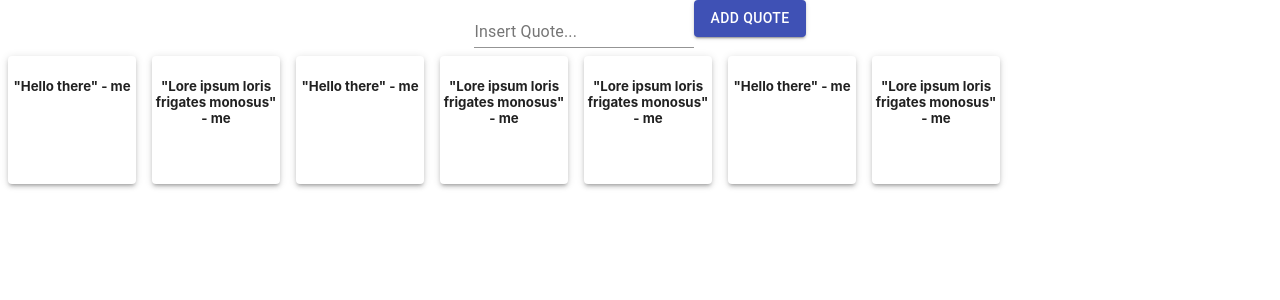
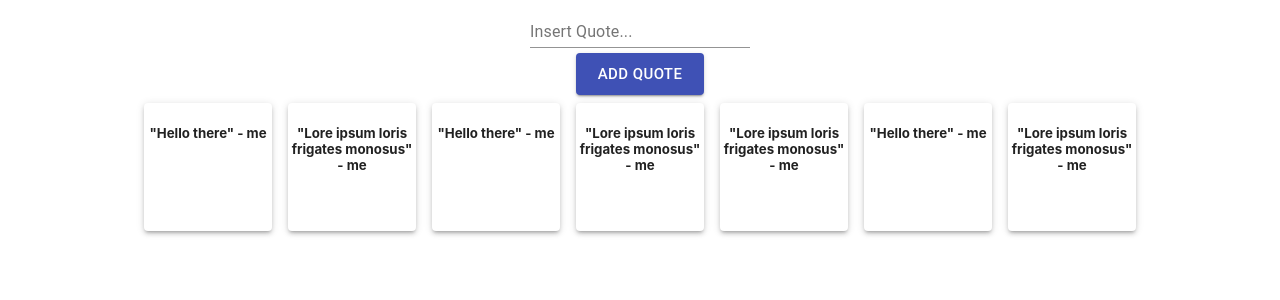
Before and after one commit to JamesonC/univation, a React (Create React App) app: page / in a window 1280 px wide. Shown: the top 300 px of the page. Built offline with nearby package versions, Linux system fonts and the light colour scheme.

Commit message:
justified content center

```diff
--- a/src/App.js
+++ b/src/App.js
@@ -6,6 +6,7 @@ import './App.css';
 const useStyles = makeStyles((theme) => ({
   root: {
     display: 'flex',
+    justifyContent: 'center',
     flexWrap: 'wrap',
     '& > *': {
       margin: theme.spacing(1),
@@ -35,10 +36,11 @@ const App = () => {
   };
 
   const submitQuote = value => {
-    setData([...data, {id: data.length + 1, quote: value}])
+    setData([...data, { id: data.length + 1, quote: value }])
     setValue('')
   }
 
+  // className="App"
   return (
     <div className="App">
       <div>
@@ -49,7 +51,9 @@ const App = () => {
           value={value}
           onChange={handleChange}
         />
-        <Button variant="contained" color="primary" onClick={() => submitQuote(value)}>Add Quote</Button>
+        <div style={{ marginTop: 5 }}>
+          <Button size='large' variant="contained" color="primary" onClick={() => submitQuote(value)}>Add Quote</Button>
+        </div>
       </div>
       <div className={classes.root}>
         {data.map(item =>
```
